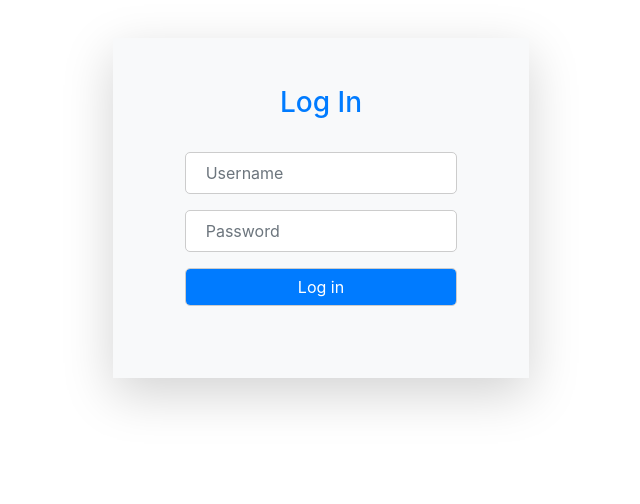
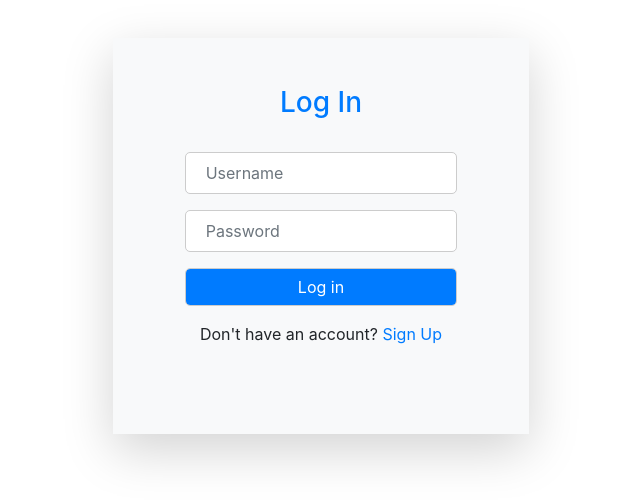
Before and after one commit to Oliver9579/Booking-App, a React (Create React App) app in the folder src/main/frontend/: page /login in a window 1280 px wide. Shown: the part 162-666 px from the top of the page, without its empty margins (319-959 px from the left). Built offline with nearby package versions, Linux system fonts and the light colour scheme.

Commit message:
login now has a link to sign up

```diff
--- a/src/main/frontend/src/LoginComponent/LoginForm.js
+++ b/src/main/frontend/src/LoginComponent/LoginForm.js
@@ -68,6 +68,8 @@
                                 </div>
                             </form>
                             {error && <p className="error-message text-center">{error}</p>}
+                            <p className="text-center mt-3">Don't have an account? <a href="/">Sign Up</a>
+                            </p>
                         </div>
                     </div>
                 </div>
```
